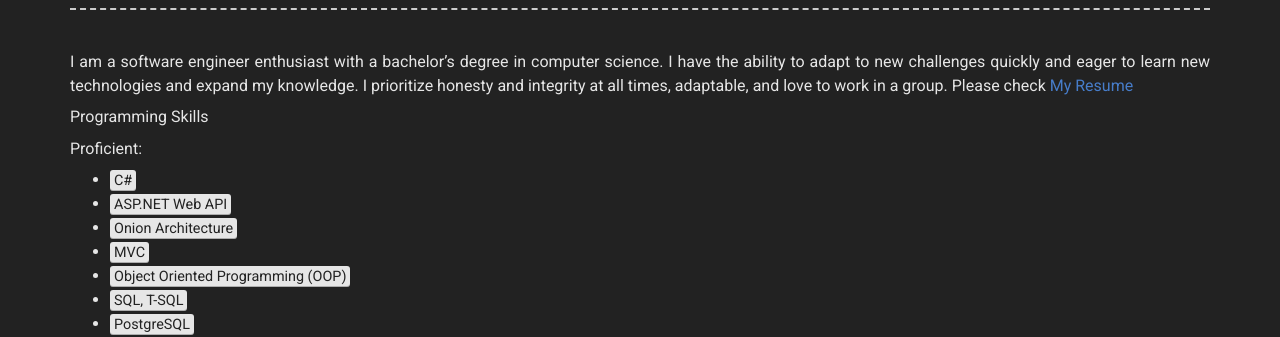
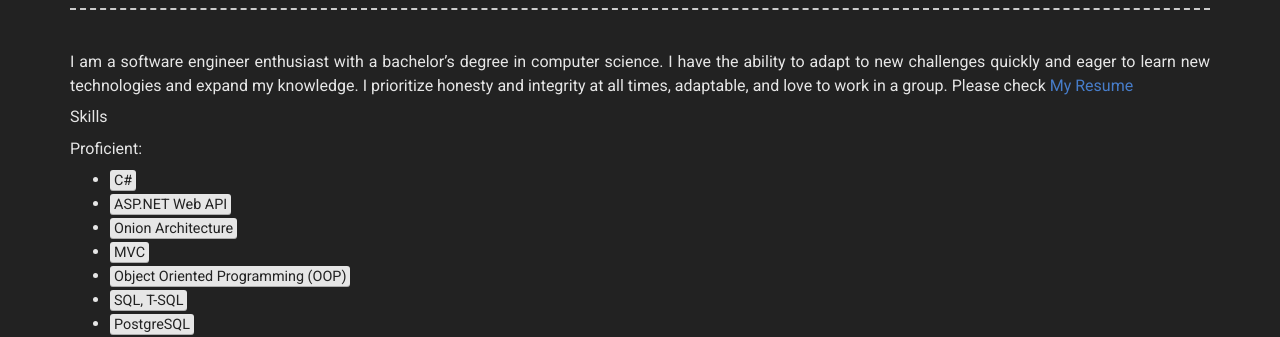
Before and after one commit to fauzanpahlawan/fauzanpahlawan.github.io, a Jekyll site: the page built from index.md, in a window 1280 px wide and 900 px high. Shown: the part 229-566 px from the top of the window. Built offline with Jekyll 4.4.1, drawn with Linux system fonts in a browser that asks for light colours; nearby versions of some CDN libraries.

Commit message:
Update _config.yml

```diff
--- a/_config.yml
+++ b/_config.yml
@@ -48,7 +48,7 @@ about_content: | # this will include new lines to allow paragraphs
   I am a software engineer enthusiast with a bachelor's degree in computer science. I have the ability to adapt to new challenges quickly and eager to learn new technologies and expand my knowledge. I prioritize honesty and integrity at all times, adaptable, and love to work in a group.
   Please check [My Resume](https://drive.google.com/file/d/1XHJCQHTpeqru8OED7J-E1pa8jYApaPXh/view?usp=sharing)
 
-  Programming Skills
+  Skills
 
   Proficient:
     - <mark>C#
```
